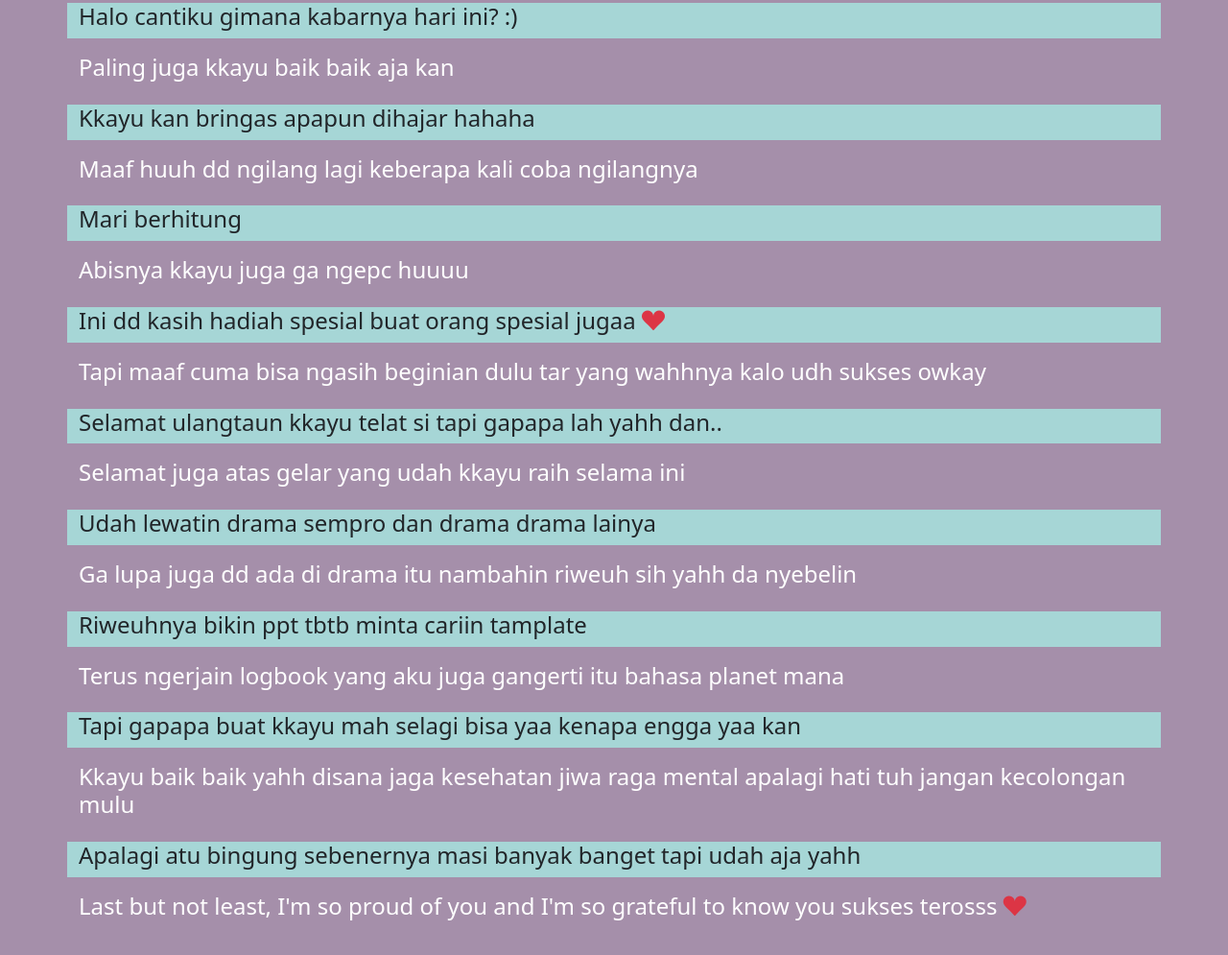
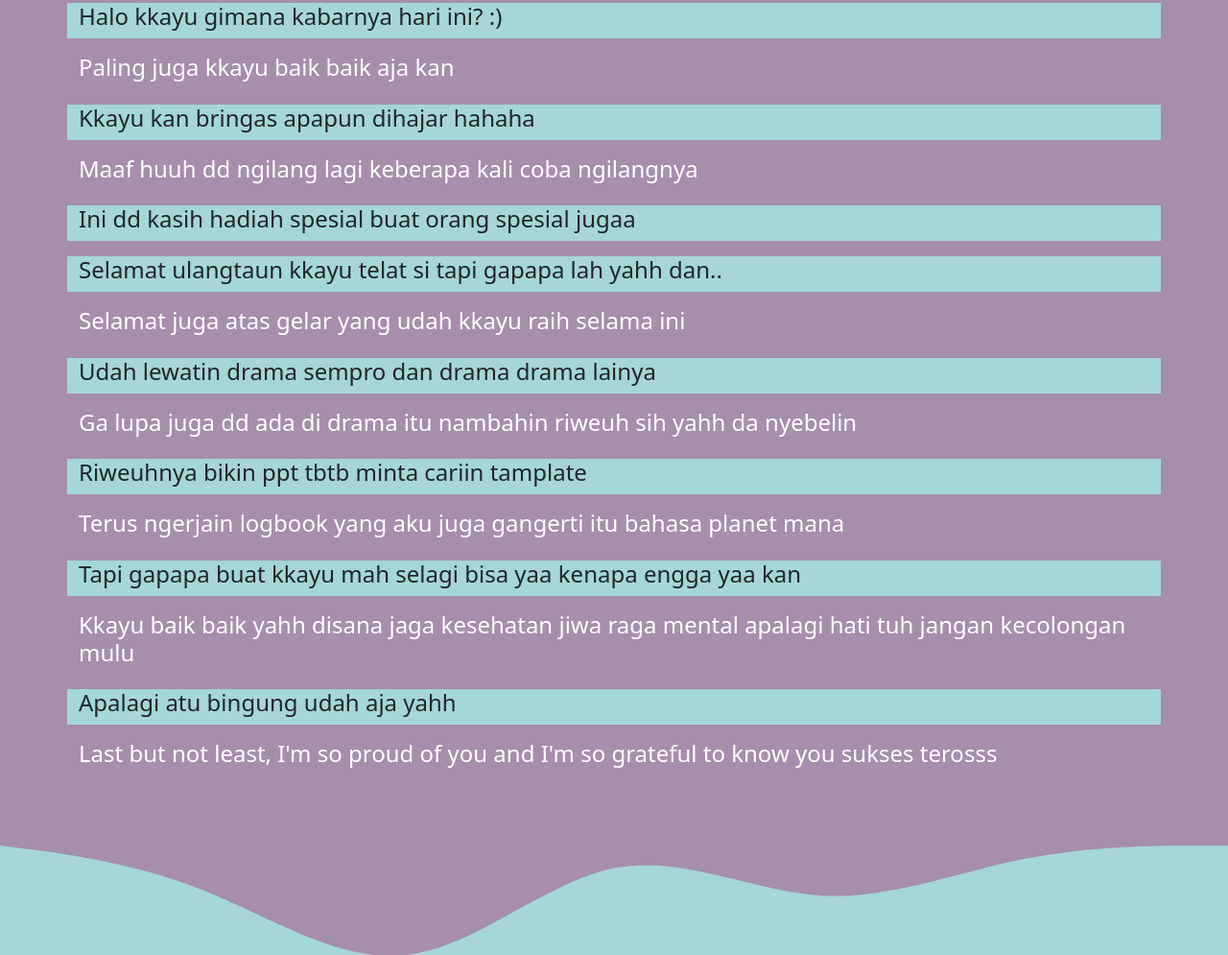
Before and after one commit to fauzanlangga/Kkayu, a plain HTML site: page index.html in a window 1280 px wide. Shown: the part 1212-2207 px from the top of the page at 96% size. Drawn offline with nearby package versions, Linux system fonts and the light colour scheme.

Commit message:
Update index.html

```diff
--- a/index.html
+++ b/index.html
@@ -80,7 +80,7 @@
           </div>
         </div>
         <div class="row fs-5 mb-3 pesan " id="k1">
-          <h4 > Halo cantiku gimana kabarnya hari ini? :)</h4>
+          <h4 > Halo kkayu gimana kabarnya hari ini? :)</h4>
         </div>
         <div class="row fs-5 mb-3 pesan text-white" >
           <h4 > Paling juga kkayu baik baik aja kan</h4>
@@ -92,16 +92,7 @@
           <h4 > Maaf huuh dd ngilang lagi keberapa kali coba ngilangnya </h4>
         </div>
         <div class="row fs-5 mb-3 pesan " id="k1" >
-          <h4 >  Mari berhitung </h4>
-        </div>
-        <div class="row fs-5 mb-3 pesan text-white">
-          <h4 > Abisnya kkayu juga ga ngepc huuuu </h4>
-        </div>
-        <div class="row fs-5 mb-3 pesan " id="k1" >
-          <h4 > Ini dd kasih hadiah spesial buat orang spesial jugaa <i class="bi bi-suit-heart-fill text-danger"></i></h4>
-        </div>
-        <div class="row fs-5 mb-3 pesan text-white">
-          <h4 > Tapi maaf cuma bisa ngasih beginian dulu tar yang wahhnya kalo udh sukses owkay </h4>
+          <h4 > Ini dd kasih hadiah spesial buat orang spesial jugaa </h4>
         </div>
         <div class="row fs-5 mb-3 pesan " id="k1" >
           <h4 > Selamat ulangtaun kkayu telat si tapi gapapa lah yahh dan.. </h4>
@@ -128,10 +119,10 @@
           <h4 > Kkayu baik baik yahh disana jaga kesehatan jiwa raga mental apalagi hati tuh jangan kecolongan mulu</h4>
         </div>
         <div class="row fs-5 mb-3 pesan " id="k1" >
-          <h4 > Apalagi atu bingung sebenernya masi banyak banget tapi udah aja yahh</h4>
+          <h4 > Apalagi atu bingung udah aja yahh</h4>
         </div>
         <div class="row fs-5 mb-3 pesan text-white" >
-          <h4 > Last but not least, I'm so proud of you and I'm so grateful to know you sukses terosss <i class="bi bi-suit-heart-fill text-danger"></i></h4>
+          <h4 > Last but not least, I'm so proud of you and I'm so grateful to know you sukses terosss </h4>
         </div>
         </div>
       </div>
@@ -166,7 +157,7 @@
             <div class="card">
               <img src="img/3.JPG" class="card-img-top " alt="foto2" />
               <div class="card-body">
-                <p class="card-text">Gaada foto berdua heii kita adanya bertiga sama si hana</p>
+                <p class="card-text">Gaada foto berdua kita adanya bertiga sama si hana</p>
               </div>
             </div>
           </div>
```
